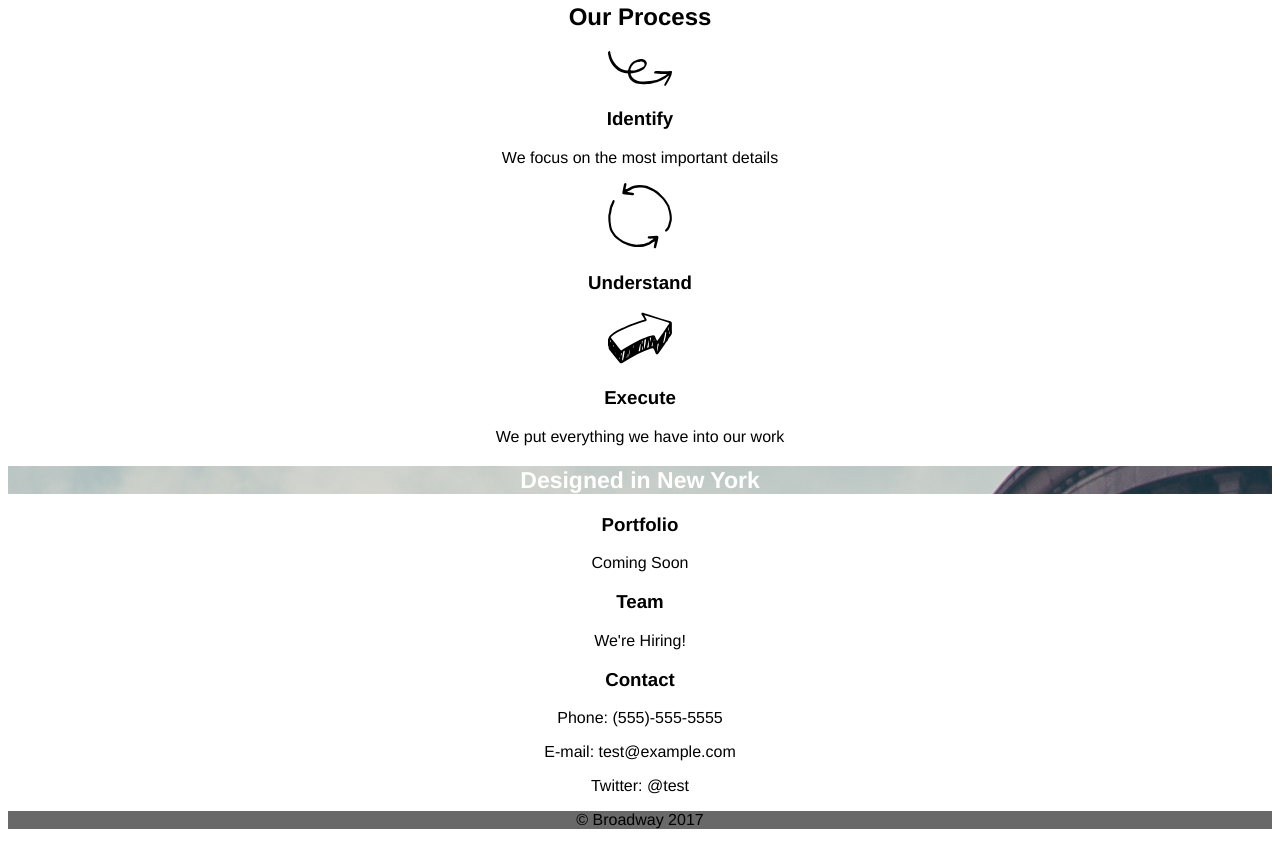
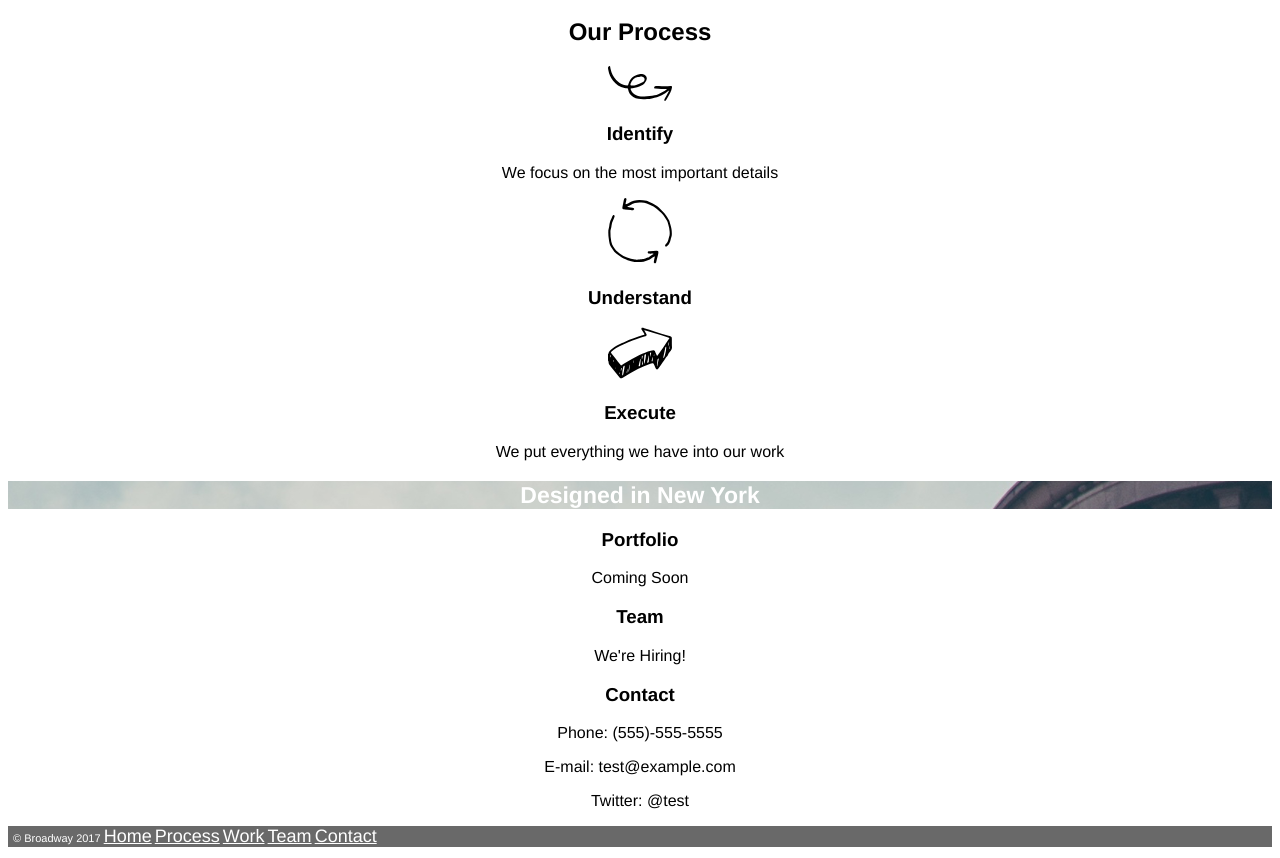
Before and after one commit to J9ml/broadway, a plain HTML site: page index.html in a window 1280 px wide. Shown: the part 345-1203 px from the top of the page. Drawn offline with Linux system fonts and the light colour scheme; files whose address does not match are found by name.

Commit message:
final changes

```diff
--- a/index.html
+++ b/index.html
@@ -49,7 +49,11 @@
     <!-- footer -->
 
   <div class="footer">
-<p>© Broadway 2017 </p>
+<p>© Broadway 2017 <a class="nav" href="#home">Home</a>
+  <a class="nav" href="#process">Process</a>
+  <a class="nav" href="#work">Work</a>
+  <a class="nav" href="#team">Team</a>
+  <a class="nav" href="#contact">Contact</a></p>
   </div>
 
 
--- a/resources/css/style.css
+++ b/resources/css/style.css
@@ -17,7 +17,8 @@ color: white;
 
 .nav
 {
-  color: white
+  color: white;
+  font-size: 18px;
 }
 
 .process
@@ -32,4 +33,8 @@ font-size: 23px;
 .footer
 {
   background-color: dimgray;
+  color: white;
+  text-align: left;
+  font-size: 11px;
+  padding-left: 5px;
 }
```
